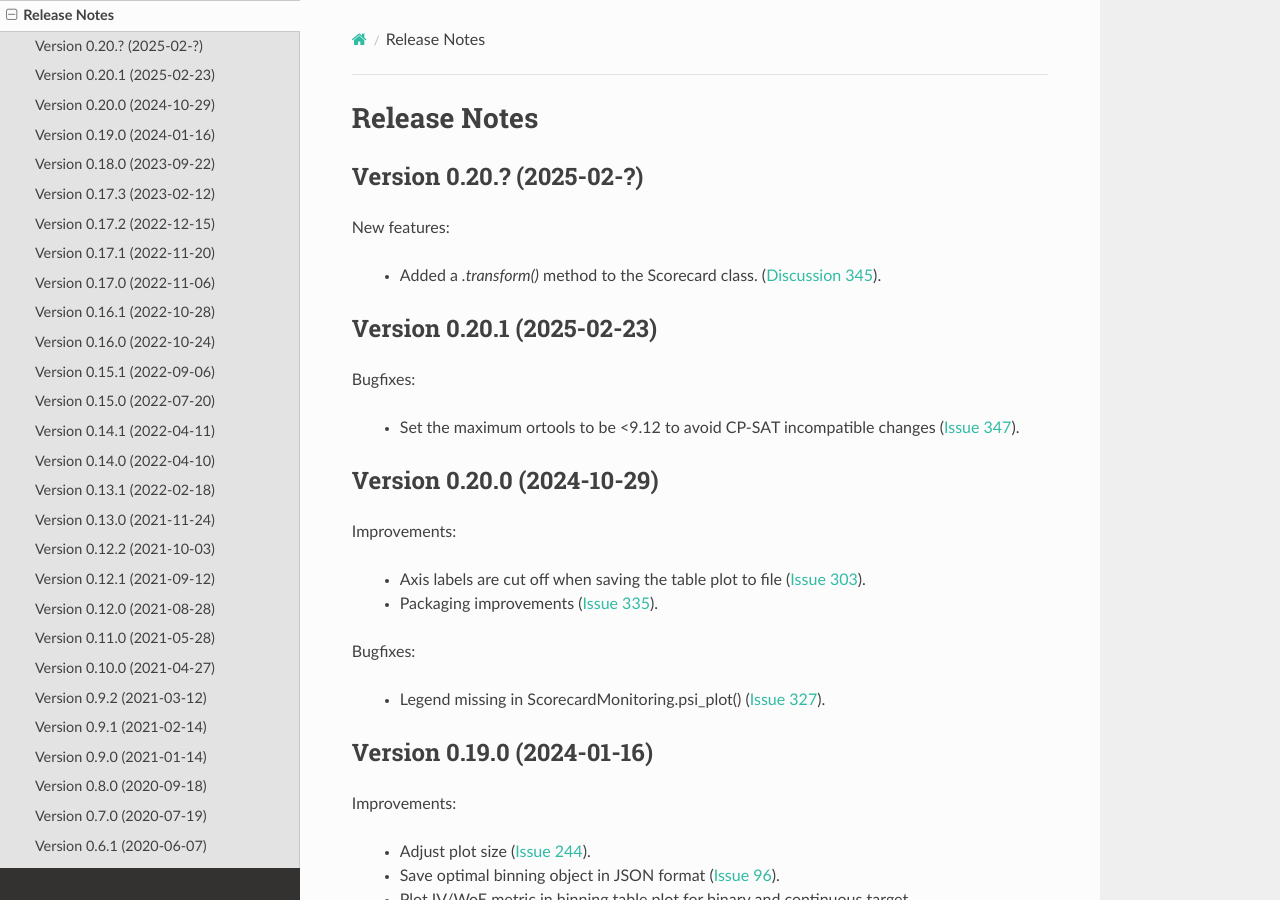
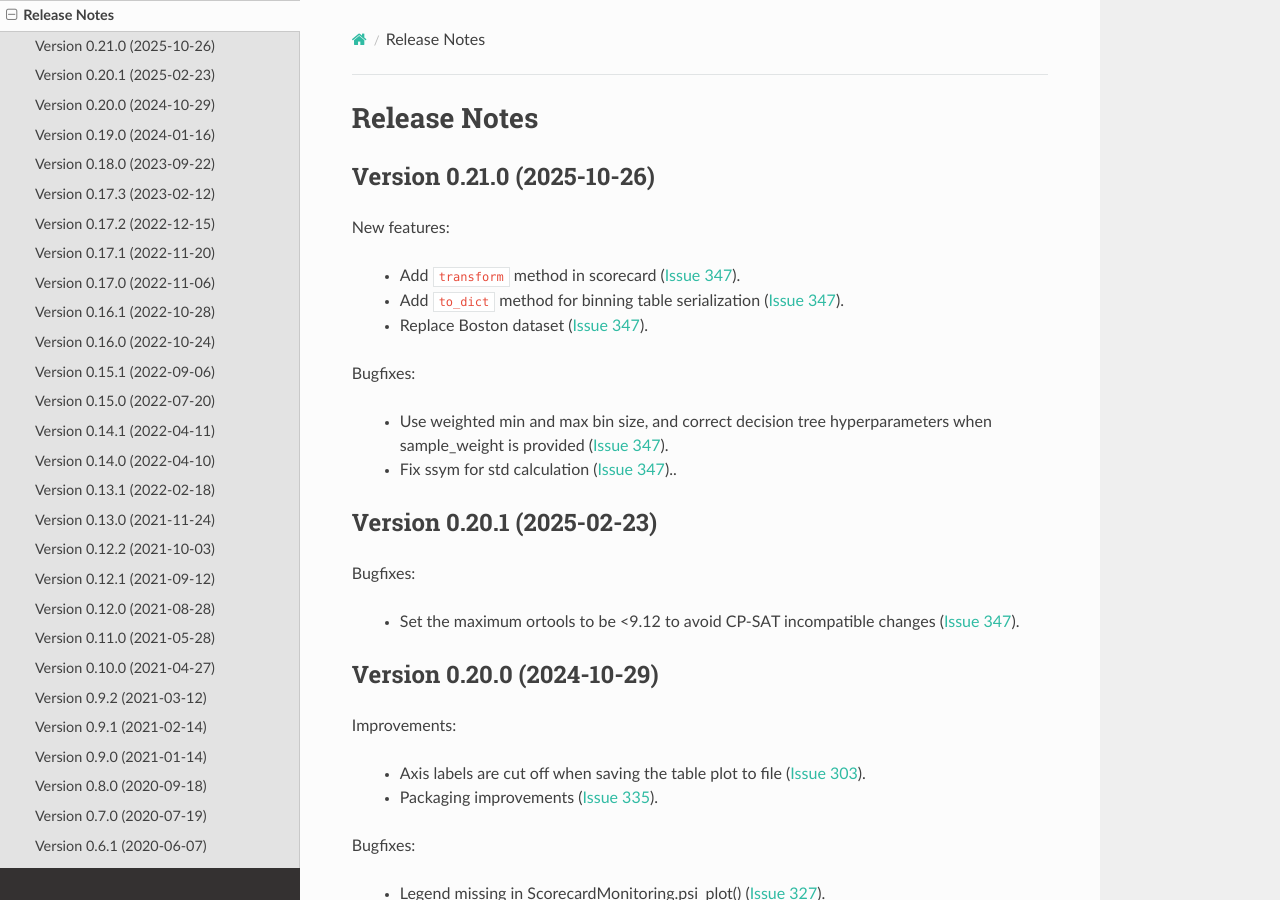
Before and after one commit to guillermo-navas-palencia/optbinning, a Sphinx documentation site: the page built from doc/source/release_notes.rst, in a window 1280 px wide and 900 px high. Built offline with Sphinx 7.4.7 and the Read the Docs theme 3.1.0, drawn with Linux system fonts in a browser that asks for light colours; pages that are not in the unit, such as notebooks, are missing from menus.

Commit message:
Update release notes and version to 0.21

```diff
--- a/doc/source/conf.py
+++ b/doc/source/conf.py
@@ -22,9 +22,9 @@ copyright = '2019 - 2024, Guillermo Navas-Palencia'
 author = 'Guillermo Navas-Palencia'
 
 # The short X.Y version
-version = '0.20.0'
+version = '0.21.0'
 # The full version, including alpha/beta/rc tags
-release = '0.20.0'
+release = '0.21.0'
 
 
 # -- General configuration ---------------------------------------------------
--- a/doc/source/release_notes.rst
+++ b/doc/source/release_notes.rst
@@ -1,12 +1,18 @@
 Release Notes
 =============
-Version 0.20.? (2025-02-?)
+Version 0.21.0 (2025-10-26)
 ---------------------------
 
 New features:
 
-   - Added a `.transform()` method to the Scorecard class. (`Discussion 345 <https://github.com/guillermo-navas-palencia/optbinning/discussions/345>`_).
+   - Add ``transform`` method in scorecard (`Issue 347 <https://github.com/guillermo-navas-palencia/optbinning/issues/346>`_).
+   - Add ``to_dict`` method for binning table serialization (`Issue 347 <https://github.com/guillermo-navas-palencia/optbinning/issues/371>`_).
+   - Replace Boston dataset (`Issue 347 <https://github.com/guillermo-navas-palencia/optbinning/issues/372>`_).
 
+Bugfixes:
+
+   - Use weighted min and max bin size, and correct decision tree hyperparameters when sample_weight is provided (`Issue 347 <https://github.com/guillermo-navas-palencia/optbinning/issues/359>`_).
+   - Fix ssym for std calculation (`Issue 347 <https://github.com/guillermo-navas-palencia/optbinning/issues/360>`_)..
 
 
 Version 0.20.1 (2025-02-23)
--- a/optbinning/_version.py
+++ b/optbinning/_version.py
@@ -1,3 +1,3 @@
 """Version information."""
 
-__version__ = "0.20.1"
+__version__ = "0.21.0"
```
